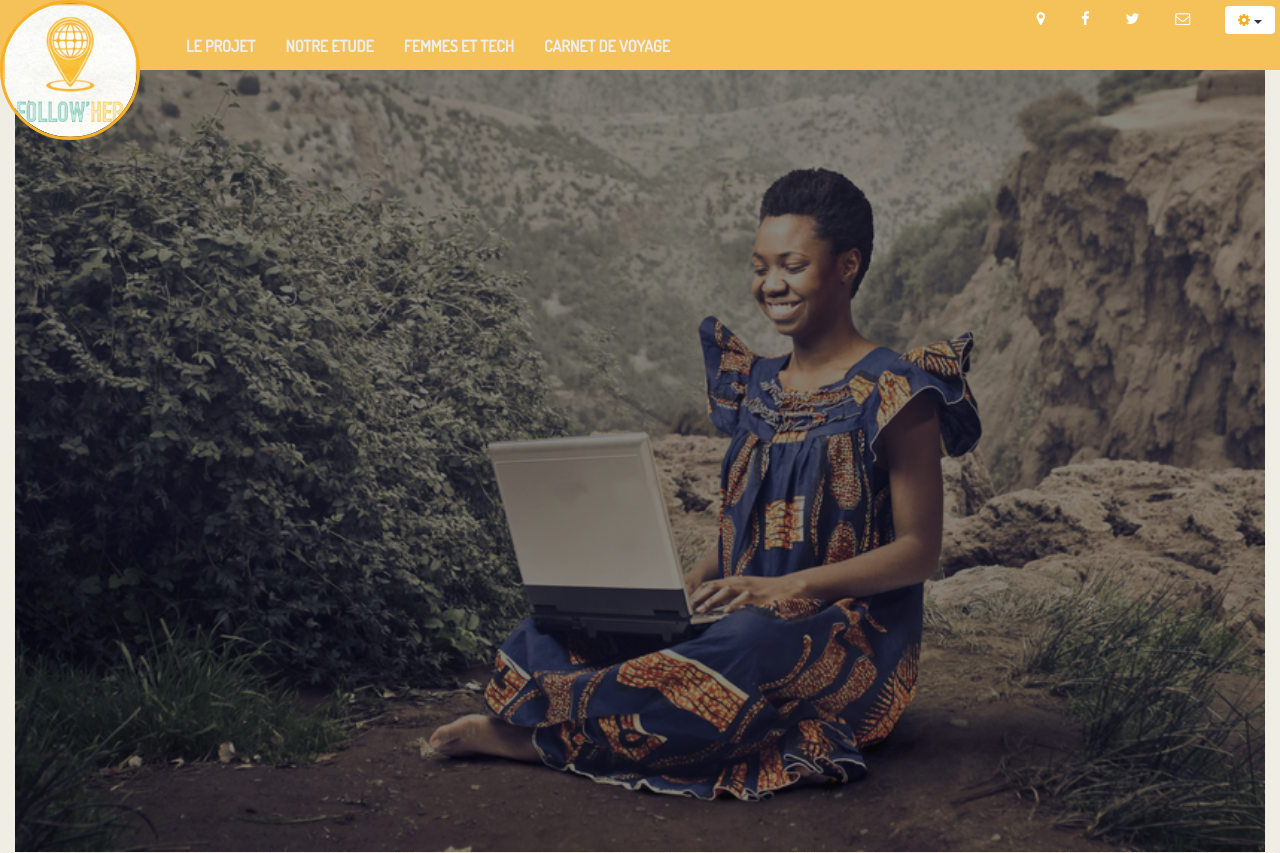
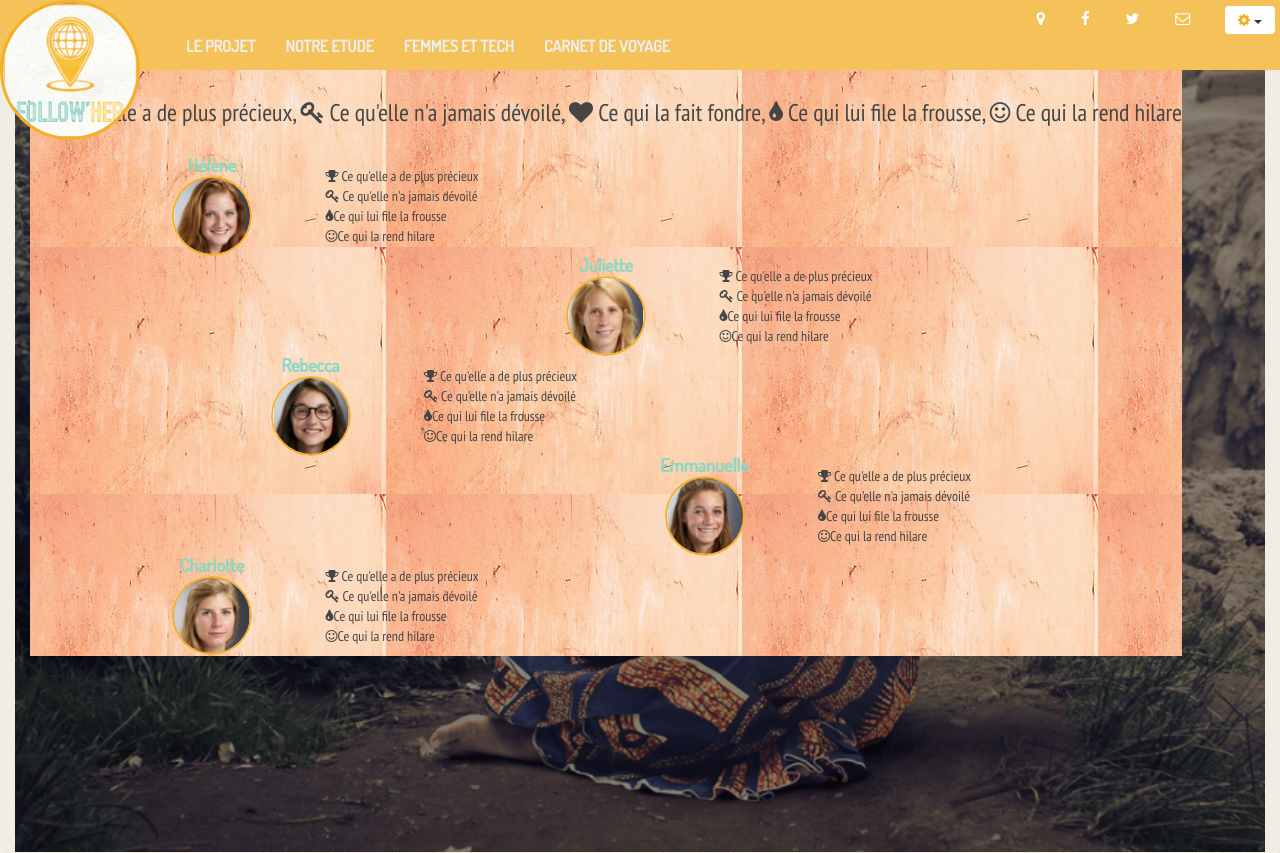
Before and after one commit to rebeccamnz/follow-her-blog, a PHP site: page / in a window 1280 px wide. Shown: the top 853 px of the page. Run offline with PHP 8.4, Linux system fonts and the light colour scheme; some libraries are stand-ins or nearby versions.

Commit message:
FH
last version

```diff
--- a/index.php
+++ b/index.php
@@ -31,8 +31,9 @@
 
 <div class="equipe_followher">
 
-<div class="container-fluid">
+<div class="container-fluid ">
 
+	<div class="fondecran">
 	<h1 class="home_page_title">Qui est Follow'Her ?</h1>
 	<h3 class="intro hidden-xs"> <i class="fa fa-trophy"></i> Ce qu'elle a de plus précieux, <i class="fa fa-key"></i> Ce qu'elle n'a jamais dévoilé, <i class="fa fa-heart"></i> Ce qui la fait fondre, <i class="fa fa-tint"></i> Ce qui lui file la frousse, <i class="fa fa-smile-o"></i> Ce qui la rend hilare </h3>
 
@@ -175,7 +176,7 @@
 		</div>
 
 	</div> <-->
-
+	</div>
 </div>
 </div>
 
@@ -230,13 +231,13 @@
 
 	<div class="row logopart">
 		<div class="col-md-4">
-			<a href="http://www.sterio.me/" target="_blank"> <img src="images/Sterio-me.png" alt="sterio_me" class="rounded"> </a>
+			<a href="http://www.sterio.me/" target="_blank"> <img src="images/sterio-me.png" alt="sterio_me" class="rounded"> </a>
 		</div>
 		<div class="col-md-4">
 			<a href="http://buffalogrid.org/" target="_blank"> <img src="images/buffalo-grid.png" alt="Buffalo_Grid" class="rounded"> </a>
 		</div>
 		<div class="col-md-4">
-			<a href="https://www.w4.org/fr/" target="_blank"><img src="images/w4.jpg" alt="W4" class="rounded"> </a>
+			<a href="https://www.w4.org/fr/" target="_blank"><img src="images/wwww.jpg" alt="W4" class="rounded"> </a>
 		</div>
 	</div>
 
--- a/style.css
+++ b/style.css
@@ -419,6 +419,8 @@
 }
 
 
+
+
 /* video ***************************************/
 
 
@@ -433,15 +435,19 @@
 
 
 
-/* équipe ***************************************/
 
-/*.equipe_followher{
-	background-image: url("images/equipe.png");
-	background-size: cover;
-	background-repeat: no-repeat;
-	color:black;
-	height:800px;
-} */
+/* equipe ******************************/
+.fondecran {
+	background:
+	radial-gradient(
+		rgba(244,243,244,0.2),
+		rgba(244,243,244, 0.2)
+		),
+	url("images/pattern.jpg");
+	position:fixed;
+	top:0;
+}
+
 
 .passion{list-style-type: none;
 margin-top: 10px;
```
Also changed, not shown: images/wwww.jpg (renamed from images/W4.jpg).
